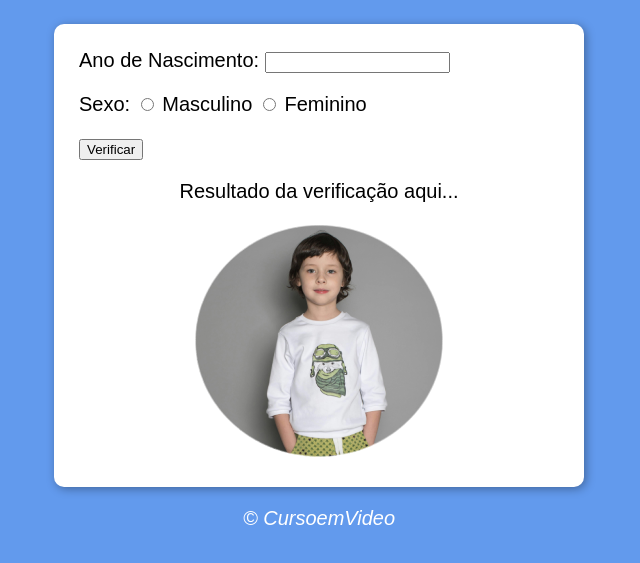
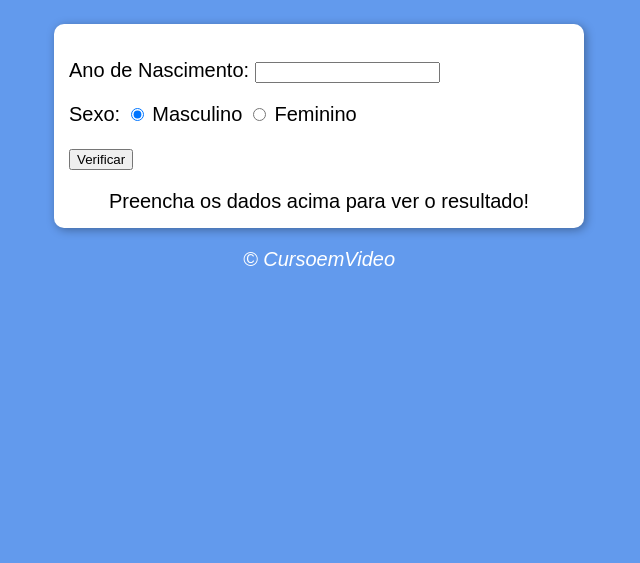
Before and after one commit to matheusluizsouza/JavaScript, a plain HTML site: page Aulas/aula12ex/ex015/modelo.html in a window 1280 px wide. Shown: the part 75-638 px from the top of the page, without its empty margins (321-961 px from the left). Drawn offline with Linux system fonts and the light colour scheme.

Commit message:
update_curso_16.02.2024

```diff
--- a/Aulas/aula12ex/ex015/modelo.html
+++ b/Aulas/aula12ex/ex015/modelo.html
@@ -11,23 +11,23 @@
         <h1>Verificador de Idade</h1>
     </header>
     <section>
-        <div id="anoUser">
-            Ano de Nascimento: <input type="number" name="ano" id="ano">
-        </div>
-        <div id="sexUser">
-            Sexo: <input type="radio" name="sexo" id="sexo">
-            <label for="sexo">Masculino</label>
-            <input type="radio" name="sexo" id="sexo">
-            <label for="sexo">Feminino</label>
-        </div>
-        <div id="botao" onclick="verificar()">
-            <input type="button" value="Verificar">
+        <div>
+            <p>Ano de Nascimento:
+                <input type="number" name="txtano" id="txtano">
+            </p>
+            <p>Sexo:
+                <input type="radio" name="radsex" id="mas" checked>
+                <label for="mas">Masculino</label>
+                <input type="radio" name="radsex" id="fem">
+                <label for="fem">Feminino</label>
+            </p>
+            <p><input type="button" value="Verificar" onclick="verificar()"></p>
         </div>
         <div id="res">
-            Resultado da verificação aqui...
+            Preencha os dados acima para ver o resultado!
         </div>
         <div id="img">
-            <img src="imagens/crianca_masculino.png" alt="Ilustração de Idade">
+
         </div>
     </section>
     <footer>&copy; CursoemVideo</footer>
--- a/Aulas/aula12ex/ex015/script.js
+++ b/Aulas/aula12ex/ex015/script.js
@@ -1,12 +1,54 @@
 function verificar() {
-    var ano = window.document.getElementById('anoUser')
-    var nAno = Number(ano.value)
-    var sexo = window.document.getElementById('sexUser')
-    var res = window.document.getElementById('res')
-    var anoNasc = new Date()
-    var idade = anoNasc.getFullYear()
-    var idadeReal = idade - nAno
-
-    res.innerHTML = `Detectamos ${nAno} com `
-
+    var data = new Date()
+    var ano = data.getFullYear()
+    var fano = document.getElementById('txtano')
+    var res = document.querySelector('div#res')
+    if (fano.value.length == 0 || fano.value > ano) {
+        window.alert('[ERRO] Verifique os dados e tente novamente!')
+    } else {
+        var fsex = document.getElementsByName('radsex')
+        var idade = ano - Number(fano.value)
+        var genero = ''
+        var img = document.createElement('img')
+        img.setAttribute('id', 'foto')
+        if (fsex[0].checked) {
+            genero = 'Homem'
+            if (idade >=0 && idade < 10) {
+                //criança
+                img.setAttribute('src', 'imagens/crianca_masculino.png')
+            } else if (idade > 10 && idade < 18) {
+                //adolescente
+                img.setAttribute('src', 'imagens/adolescente_masculino.png')
+            } else if (idade >= 18 && idade < 50) {
+                //jovem
+                img.setAttribute('src', 'imagens/jovem_masculino.png')
+            } else if (idade >= 50 && idade < 65) {
+                //adulto
+                img.setAttribute('src', 'imagens/adulto_masculino.png')
+            } else {
+                //idoso
+                img.setAttribute('src', 'imagens/idoso_masculino.png')
+            }
+        } else if (fsex[1].checked) {
+            genero = 'Mulher'
+            if (idade >=0 && idade < 10) {
+                //criança
+                img.setAttribute('src', 'imagens/crianca_feminino.png')
+            } else if (idade > 10 && idade < 18) {
+                //adolescente
+                img.setAttribute('src', 'imagens/adolescente_feminino.png')
+            } else if (idade >= 18 && idade < 50) {
+                //jovem
+                img.setAttribute('src', 'imagens/jovem_feminino.png')
+            } else if (idade >= 50 && idade < 65) {
+                //adulto
+                img.setAttribute('src', 'imagens/adulto_feminino.png')
+            } else {
+                //idoso
+                img.setAttribute('src', 'imagens/idoso_feminino.png')
+            }
+        }
+        res.innerHTML = `Detectamos ${genero} com ${idade} anos!`
+        res.appendChild(img)
+    }
 }
--- a/Aulas/aula12ex/ex015/style.css
+++ b/Aulas/aula12ex/ex015/style.css
@@ -19,10 +19,6 @@ section {
     box-shadow: 2px 2px 10px rgba(0, 0, 0, 0.336);
 }
 
-#anoUser, #sexUser, #botao, #res, #img{
-    padding: 10px;
-}
-
 #res, #img {
     text-align: center;
 }
```
